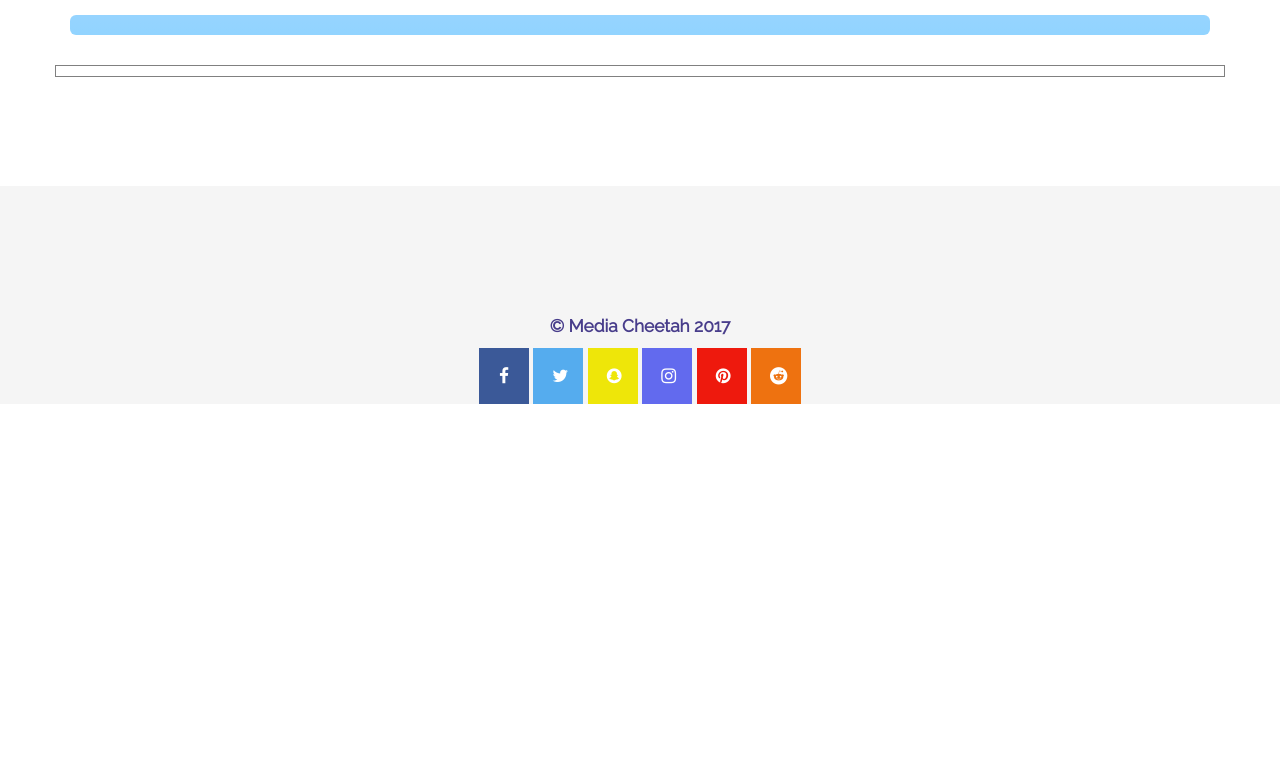
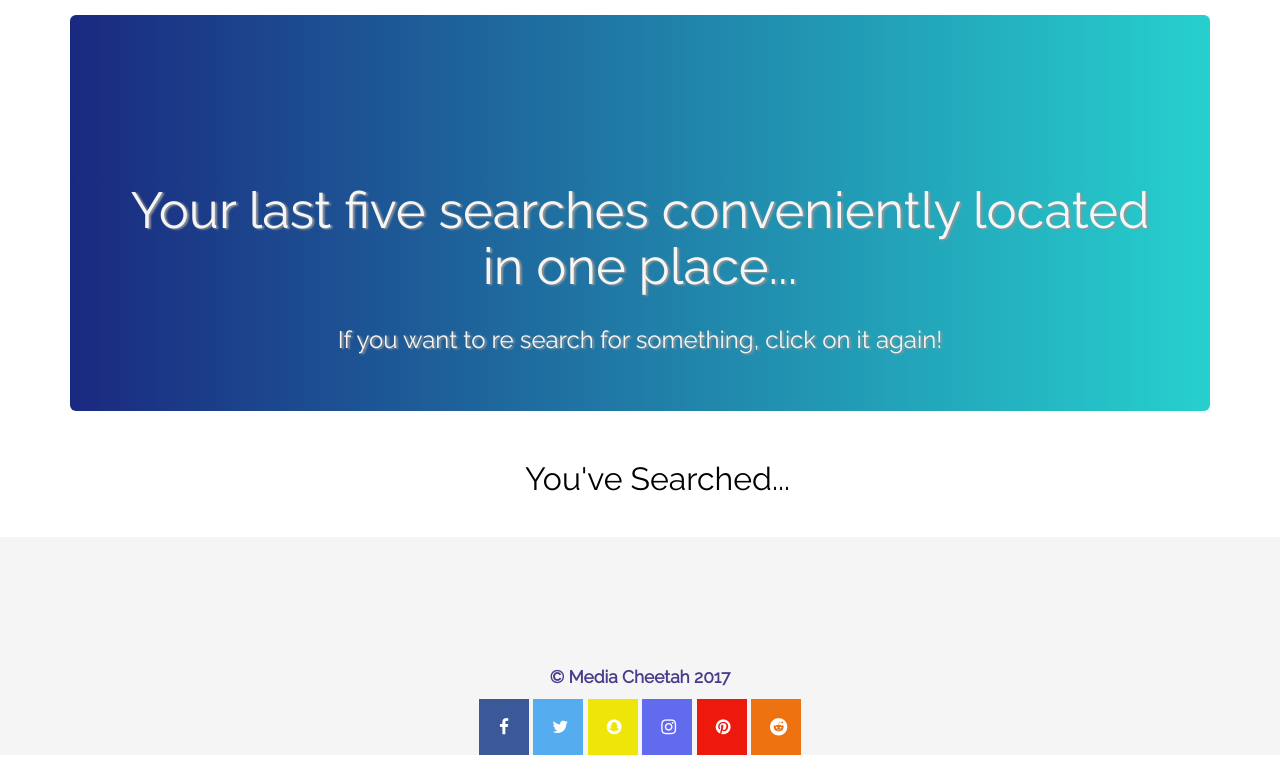
Before and after one commit to sczapuchlak/encyclopedia, a Flask app: page /profile.html in a window 1280 px wide. Shown: the part 77-854 px from the top of the page. Before the commit the page ends 481 px from the top, so only its background shows below. Run offline with Flask 2, Linux system fonts and the light colour scheme; some libraries are stand-ins or nearby versions.

Commit message:
Added content to profile ... just waiting on what to post for the for the five searches

```diff
--- a/templates/profile.html
+++ b/templates/profile.html
@@ -7,44 +7,49 @@
     <link href="static/css/bootstrap.min.css" rel="stylesheet">
     <link href="static/css/header.css" type="text/css" rel="stylesheet">
     <link href="static/css/style.css" type="text/css" rel="stylesheet">
+    <link href="static/css/profile.css" type="text/css" rel="stylesheet">
     <link href="https://fonts.googleapis.com/css?family=Raleway" rel="stylesheet">
-    <style>
 
 
-    </style>
+    <script>
+
+</script>
+
 </head>
 <body style="padding-top:5pt;text-shadow: 2px 1px 2px rgba(150, 150, 150, 0);color: darkslateblue; font-family: 'Raleway', sans-serif; font-weight: 600;
                         font-size: 13pt">
     <div class="container">
         <link type="text/css" rel="stylesheet" href="static/css/header.css" />
         {% include "headerLogged.html" %}
-        <div class="jumbotron" style=" height: 20px; text-align: center; background-color: transparent;
-             background-size:2000px 600px;padding: .001em .001em">
+      <div class="jumbotron" style=" background: #757F9A;  /* fallback for old browsers */
+            background: -webkit-linear-gradient(to right,  #1a2980, #26d0ce);  /* Chrome 10-25, Safari 5.1-6 */
+            background: linear-gradient(to right, #1a2980, #26d0ce); /* W3C, IE 10+/ Edge, Firefox 16+, Chrome 26+, Opera 12+, Safari 7+ */; padding-top: 13%;
+            text-shadow: 2px 1px 2px rgba(150, 150, 150, 1);color: whitesmoke">
+            <h1>
+                <center style="font-weight:300; font-size: 38pt;height: 30pt;"> Your last five searches conveniently located in one place...</center>
+            </h1>
+            </br>
+            </br>
+            </br>
+            <h3>
+                <center> If you want to re search for something, click on it again! </center>
+            </h3>
         </div>
-        <div class=" row aboutTheCompany" style=" border: 1px solid grey;">
-            <div class="col-lg-6">
+
+         <div class=" row searches">
+            <div class="col-lg-12">
+                <h3 style="color: black;padding-bottom: 30px;padding-left: 35px; font-size: 24pt">
+                    <center> You've Searched...</center>
+                </h3>
 
             </div>
-            <div class="col-lg-6">
-                <p>
-
-                </p>
-            </div>
-        </div>
-        <br/>
-
-        <div class="results">
-            <ul>
-                {% for result in results %}
-                <li><span>{{result.text}}</span><br/></li>
-                {% endfor %}
-            </ul>
-        </div>
-    <br/><br/><br/>
-    <div style="padding-left: 130px">
 
         </div>
-     {% include "footer.html" %}
+        {% include "footer.html" %}
     </div>
+
+
+
 </body>
+
 </html>
--- a/templates/signup.html
+++ b/templates/signup.html
@@ -6,6 +6,7 @@
     <title>Prowl the Web with Media Cheetah</title>
     <link href="static/css/bootstrap.min.css" rel="stylesheet">
     <link href="static/css/style.css" type="text/css" rel="stylesheet">
+    <link href="static/css/forms.css" type="text/css" rel="stylesheet">
     <link href="https://fonts.googleapis.com/css?family=Raleway" rel="stylesheet">
 </head>
 <body style="padding-top:5pt;text-shadow: 2px 1px 2px rgba(150, 150, 150, 0);color: darkslateblue; font-family: 'Raleway', sans-serif; font-weight: 600;
```
Also changed, not shown: static/css/forms.css (added, +35 -0 lines), static/css/style.css (+20 -53 lines), templates/home.html (+20 -1 lines), static/css/profile.css (added).
